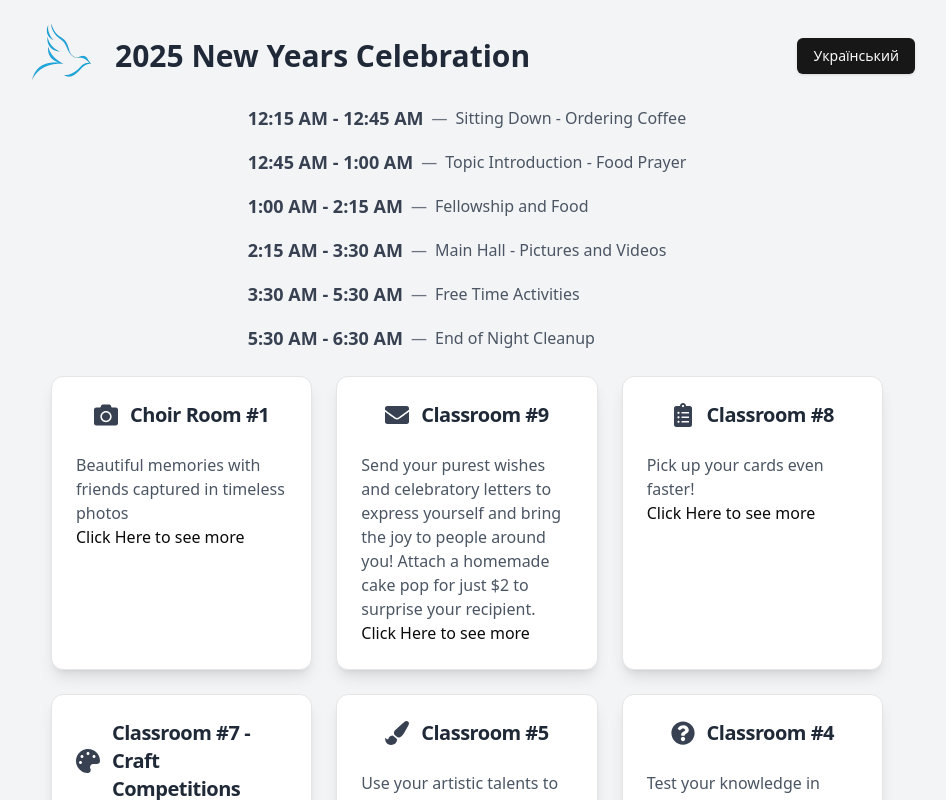
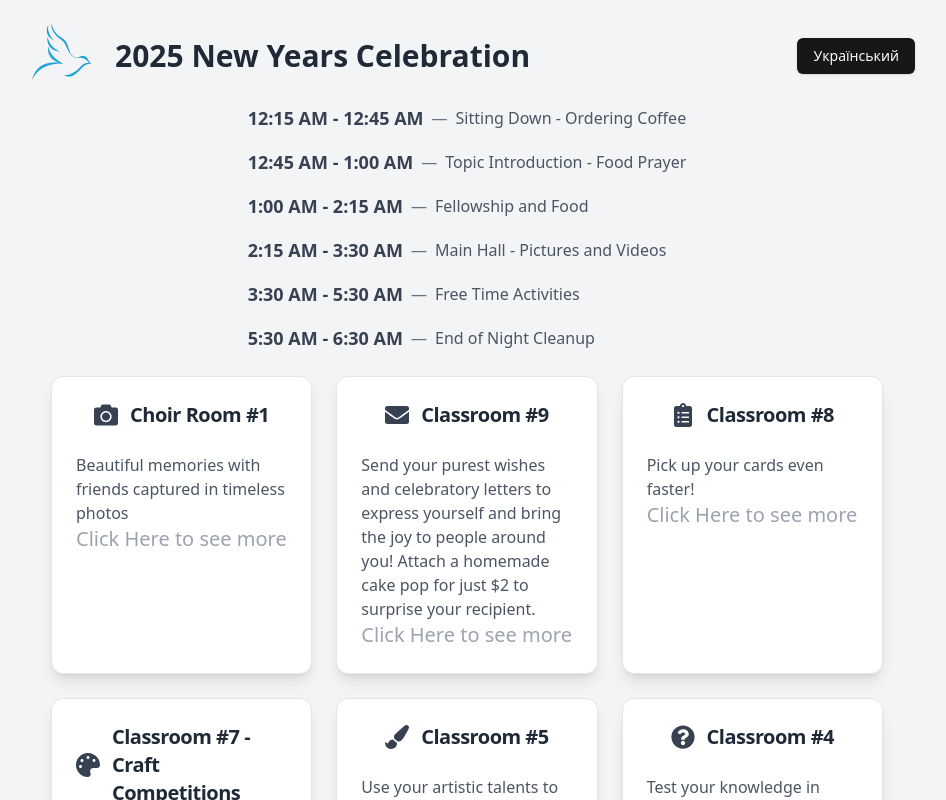
Before and after one commit to markpustyn/stcNewYears, a Next.js app: page / in a window 1280 px wide. Shown: the top 800 px of the page, without its empty margins (173-1119 px from the left). Built offline with nearby package versions, Linux system fonts and the light colour scheme.

Commit message:
Update page.tsx ops

```diff
--- a/app/page.tsx
+++ b/app/page.tsx
@@ -169,7 +169,7 @@ export default function Home() {
               </CardHeader>
               <CardContent>
                 <p className="text-gray-600">{item.content}</p>
-              <h2 xlassName="text-xl text-gray-400">Click Here to see more</h2>
+              <h2 className="text-xl text-gray-400">Click Here to see more</h2>
                 {isOpen && (
                   <p className="text-gray-600 mt-2">{item.description}</p>
                 )}
```
